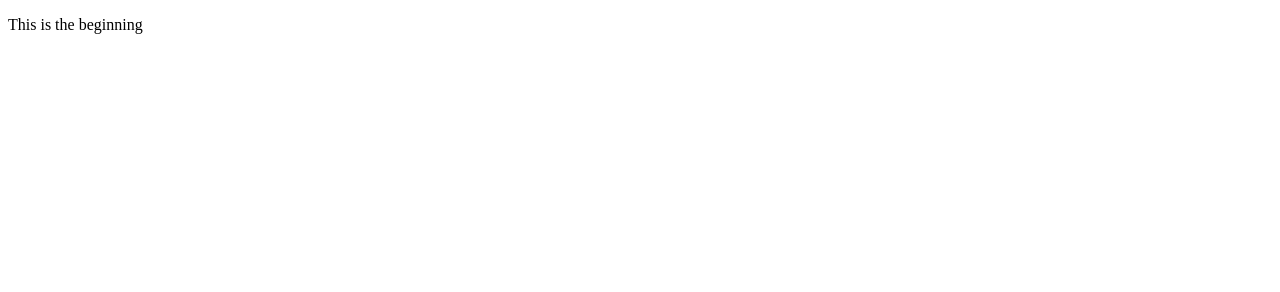
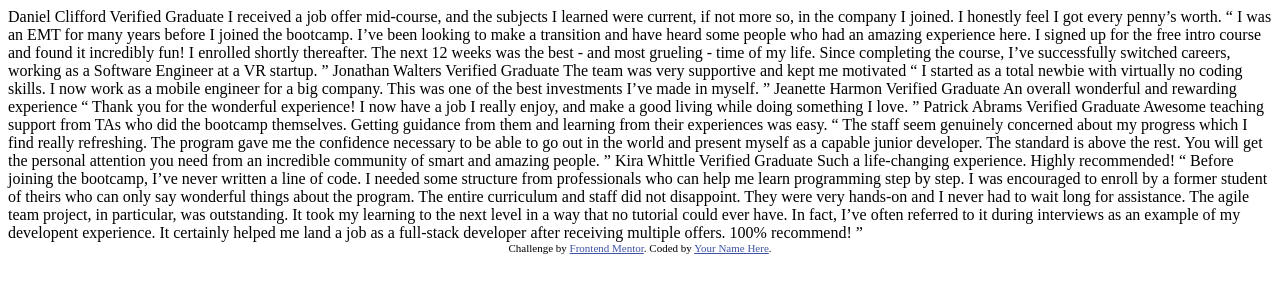
Before and after one commit to salmanshaikh-dev/Testimonials-grid-section, a plain HTML site: page index.html in a window 1280 px wide. Drawn offline with Linux system fonts and the light colour scheme.

Commit message:
In The Beniging

```diff
--- a/index.html
+++ b/index.html
@@ -1,8 +1,76 @@
 <!DOCTYPE html>
-<html>
+<html lang="en">
+<head>
+  <meta charset="UTF-8">
+  <meta name="viewport" content="width=device-width, initial-scale=1.0"> <!-- displays site properly based on user's device -->
+
+  <link rel="icon" type="image/png" sizes="32x32" href="./images/favicon-32x32.png">
+
+  <title>Frontend Mentor | [Challenge Name Here]</title>
+
+  <!-- Feel free to remove these styles or customise in your own stylesheet 👍 -->
+  <style>
+    .attribution { font-size: 11px; text-align: center; }
+    .attribution a { color: hsl(228, 45%, 44%); }
+  </style>
+</head>
 <body>
+  Daniel Clifford
+  Verified Graduate
 
-<p>This is the beginning</p>
+  I received a job offer mid-course, and the subjects I learned were current, if not more so,
+  in the company I joined. I honestly feel I got every penny’s worth.
 
+  “ I was an EMT for many years before I joined the bootcamp. I’ve been looking to make a
+  transition and have heard some people who had an amazing experience here. I signed up
+  for the free intro course and found it incredibly fun! I enrolled shortly thereafter.
+  The next 12 weeks was the best - and most grueling - time of my life. Since completing
+  the course, I’ve successfully switched careers, working as a Software Engineer at a VR startup. ”
+
+  Jonathan Walters
+  Verified Graduate
+
+  The team was very supportive and kept me motivated
+
+  “ I started as a total newbie with virtually no coding skills. I now work as a mobile engineer
+  for a big company. This was one of the best investments I’ve made in myself. ”
+
+  Jeanette Harmon
+  Verified Graduate
+
+  An overall wonderful and rewarding experience
+
+  “ Thank you for the wonderful experience! I now have a job I really enjoy, and make a good living
+  while doing something I love. ”
+
+  Patrick Abrams
+  Verified Graduate
+
+  Awesome teaching support from TAs who did the bootcamp themselves. Getting guidance from them and
+  learning from their experiences was easy.
+
+  “ The staff seem genuinely concerned about my progress which I find really refreshing. The program
+  gave me the confidence necessary to be able to go out in the world and present myself as a capable
+  junior developer. The standard is above the rest. You will get the personal attention you need from
+  an incredible community of smart and amazing people. ”
+
+  Kira Whittle
+  Verified Graduate
+
+  Such a life-changing experience. Highly recommended!
+
+  “ Before joining the bootcamp, I’ve never written a line of code. I needed some structure from
+  professionals who can help me learn programming step by step. I was encouraged to enroll by a former
+  student of theirs who can only say wonderful things about the program. The entire curriculum and staff
+  did not disappoint. They were very hands-on and I never had to wait long for assistance. The agile team
+  project, in particular, was outstanding. It took my learning to the next level in a way that no tutorial
+  could ever have. In fact, I’ve often referred to it during interviews as an example of my developent
+  experience. It certainly helped me land a job as a full-stack developer after receiving multiple offers.
+  100% recommend! ”
+
+  <div class="attribution">
+    Challenge by <a href="https://www.frontendmentor.io?ref=challenge" target="_blank">Frontend Mentor</a>.
+    Coded by <a href="#">Your Name Here</a>.
+  </div>
 </body>
 </html>
```
Also changed, not shown: design/desktop-design.jpg (added), design/desktop-preview.jpg (added), design/mobile-design.jpg (added), images/bg-pattern-quotation.svg (added), images/favicon-32x32.png (added), images/image-daniel.jpg (added), images/image-jeanette.jpg (added), images/image-jonathan.jpg (added), images/image-kira.jpg (added), images/image-patrick.jpg (added), 4 other files.
